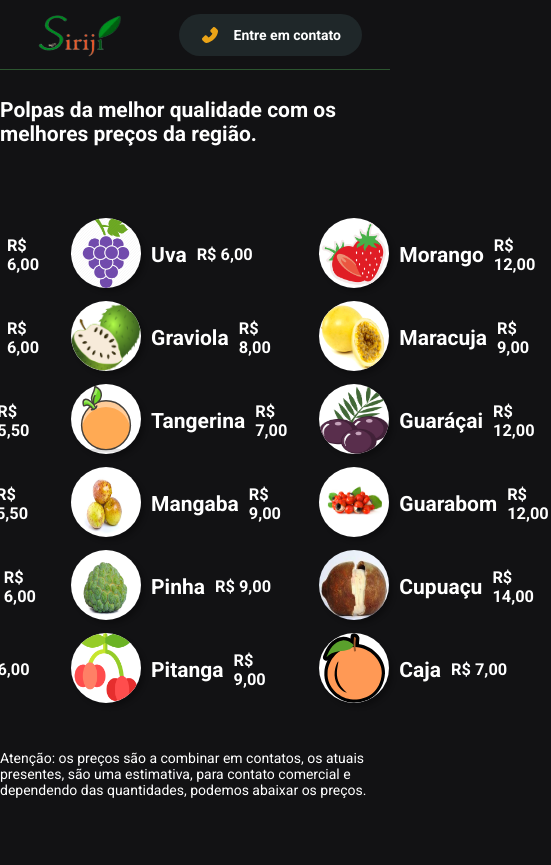
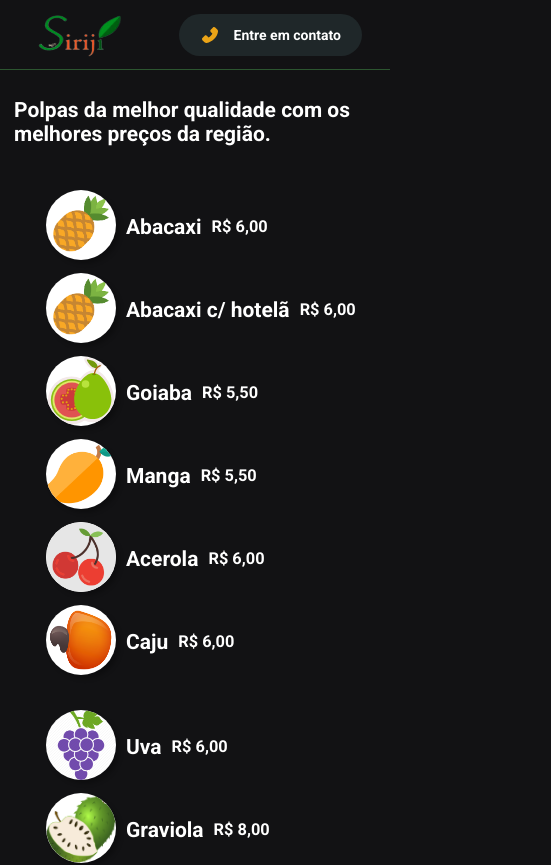
Before and after one commit to gregorylira/landing-Page-Polpas-Siriji, a Next.js app: page /produtos in a window 390 px wide. Shown: the top 865 px of the page, 551 px wide, since content can reach past the window. Before the commit the page ends 844 px from the top, so only its background shows below. Built offline with nearby package versions, Linux system fonts and the light colour scheme.

Commit message:
💅 style: Mobile

```diff
--- a/src/components/Produtos/styles.module.scss
+++ b/src/components/Produtos/styles.module.scss
@@ -38,3 +38,17 @@
     }
   }
 }
+
+@media (max-width: 768px) {
+  .Container {
+    width: 100%;
+    gap: 1rem;
+    margin-left: 1rem;
+  }
+  .Content {
+    width: 90%;
+    margin-left: 1.5rem;
+    flex-direction: column;
+    align-items: flex-start;
+  }
+}
```
